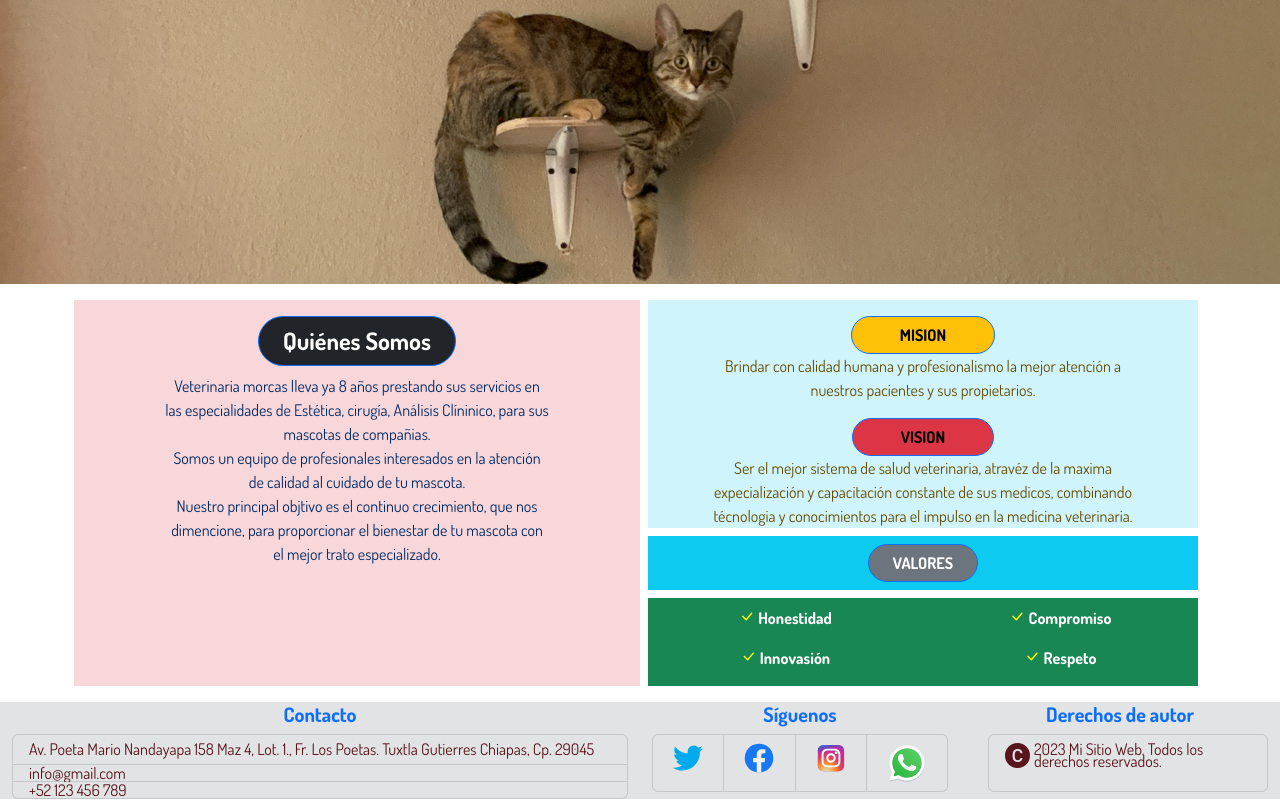
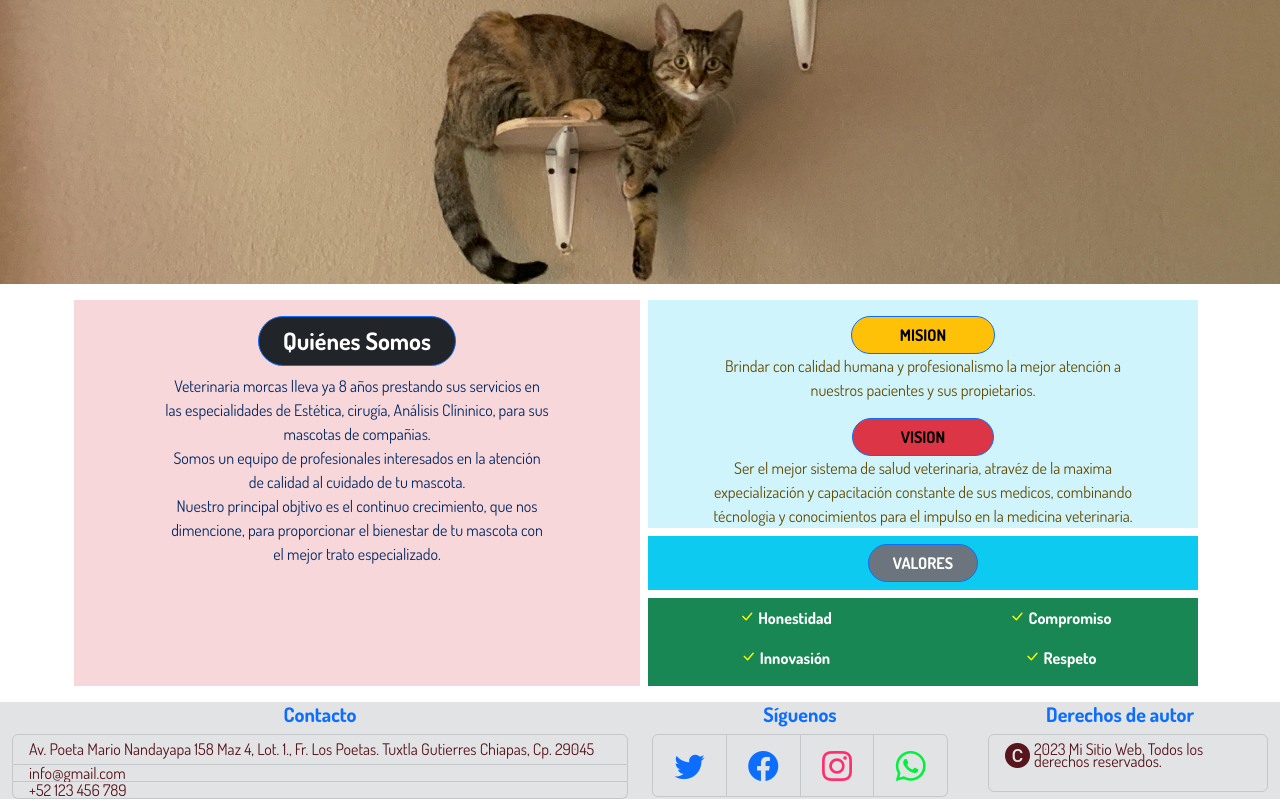
Before and after one commit to CoderMarj/EntregaFinal_Martinez, a plain HTML site: page Pages/quien.html in a window 1280 px wide. Shown: the part 382-1182 px from the top of the page. Drawn offline with nearby package versions, Linux system fonts and the light colour scheme.

Commit message:
cambio en imagenes

```diff
--- a/Pages/quien.html
+++ b/Pages/quien.html
@@ -22,7 +22,7 @@
       <div class="container-fluid">
         <a class="navbar-brand" href="#">
           <img
-            src="/assets/dog.svg"
+            src="../assets/dog.svg"
             alt="Logo-perrito"
             width="60"
             height="30"
@@ -47,7 +47,7 @@
               <a class="nav-link active fw-bold" aria-current="page" href="../index.html">Inicio</a>
             </li>
             <li class="nav-item">
-              <a class="nav-link" href="/Pages/quien.html">Quienes Somos</a>
+              <a class="nav-link" href="quien.html">Quienes Somos</a>
             </li>
 
             <li class="nav-item"> <a class="nav-link" href= "#">Servicios</a></li>
@@ -197,40 +197,20 @@
               <ul class="list-group list-group-horizontal text-center list-group-item-secondary">
                 <li class="list-group-item flex-fill list-group-flush">
                   <a href="#">
-                    <img
-                      src="/assets/twitter.svg"
-                      alt="logo-twitter"
-                      width="30"
-                      height="30"
-                    />
+                    <i class="bi bi-twitter text-primary" style="font-size: 30px"></i>
                   </a>
                 </li>
                 <li class="list-group-item flex-fill">
-                  <a href="#"
-                    ><img
-                      src="/assets/facebook.svg"
-                      alt="logo-facebook"
-                      width="30"
-                      height="30"
-                  /></a>
+                  <a href="#"><i class="bi bi-facebook text-primary" style="font-size: 30px;"></i>
+                  </a>
                 </li>
                 <li class="list-group-item flex-fill">
-                  <a href="#"
-                    ><img
-                      src="/assets/instagram.svg"
-                      alt="logo-instagram"
-                      width="30"
-                      height="30"
-                  /></a>
+                  <a href="#"><i class="bi bi-instagram"  style="font-size: 30px; color:#ff2f6d;"></i>
+                  </a>
                 </li>
                 <li class="list-group-item flex-fill">
-                  <a href="#"
-                    ><img
-                      src="/assets/whatsapp.svg"
-                      alt="logo-whatsapp"
-                      width="40"
-                      height="40"
-                  /></a>
+                  <a href="#"><i class="bi bi-whatsapp" style="font-size: 30px;color:#00f13c;"></i>
+                  </a><!--"antes:   /assets/whatsapp.svg-->
                 </li>
               </ul>
             </div>
--- a/css/estilos.css
+++ b/css/estilos.css
@@ -123,32 +123,14 @@ h1{
 /*Seccion de la Pagina de Quienes Somos*/
 
 .hero{
-   background-image: url("../assets/GATO-PARA-QUIENESSOMOS.jpg");
+   /*../assets/GATO-PARA-QUIENESSOMOS.jpg*/
+   background-image: url('/assets/GATO-PARA-QUIENESSOMOS.jpg');
    height: 75vh;
    font-size: 3rem;
    font-weight:400;
    background-repeat: no-repeat;
     background-size: cover;
 }
-
-/*.contenedor-grilla{
- display: grid;
-width: 1200px;
-   height: 400px;
-
-   grid-template-columns:2fr 1fr 1fr;
-   grid-template-rows: repeat(5,1fr) ;
-    grid-template-areas:
-     "columna-1  columna-3 columna-3"
-     "columna-1  columna-2 columna-2"
-     "columna-1  columna-3 columna-3"
-     "columna-1  columna-2 columna-3"
-     "columna-1  columna-2 columna-3";
-
-.grilla{
-   border: 1px solid red;
-}
-
 
  /*Seccion de MediaQuery*/
 
```
Also changed, not shown: index.html (+6 -28 lines).
